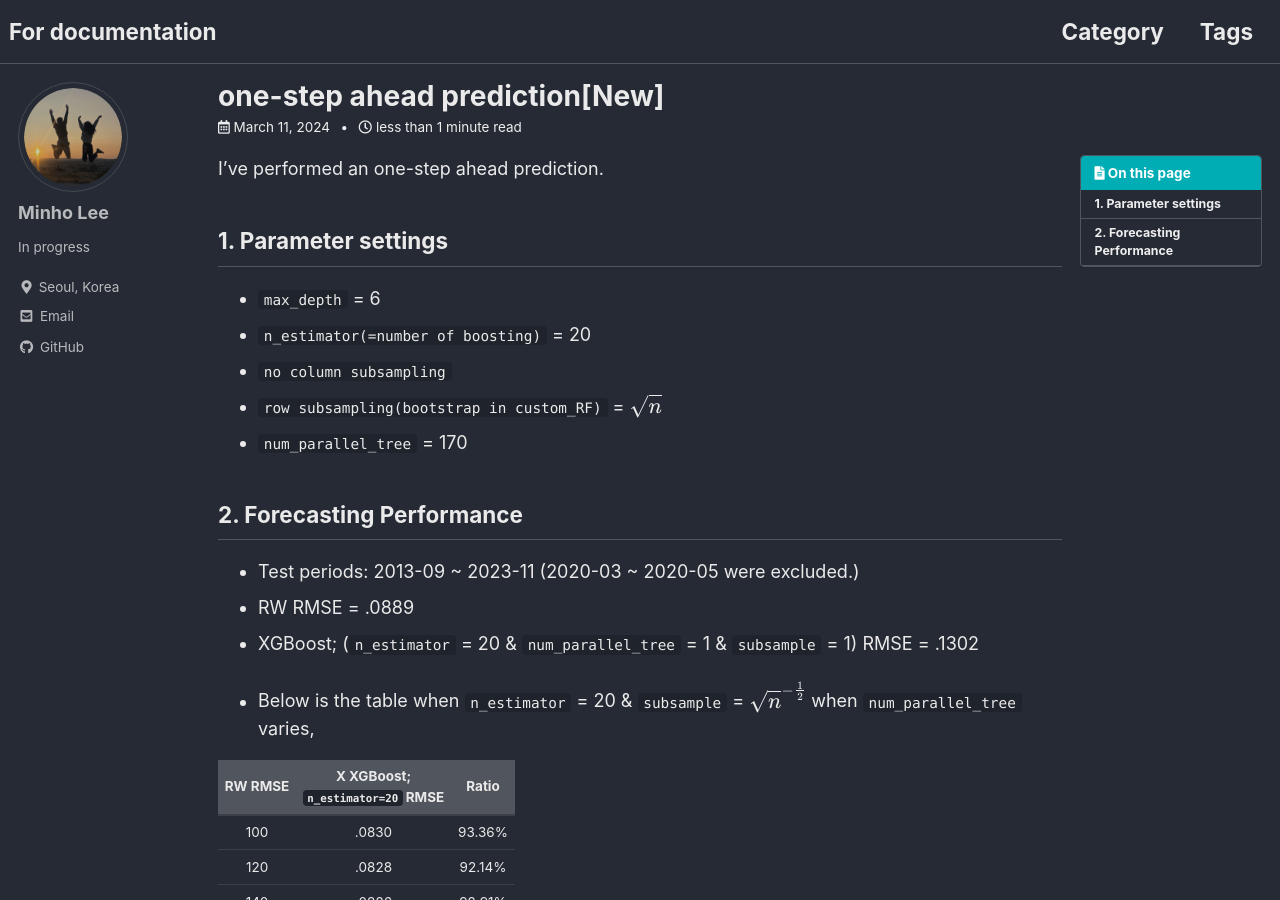
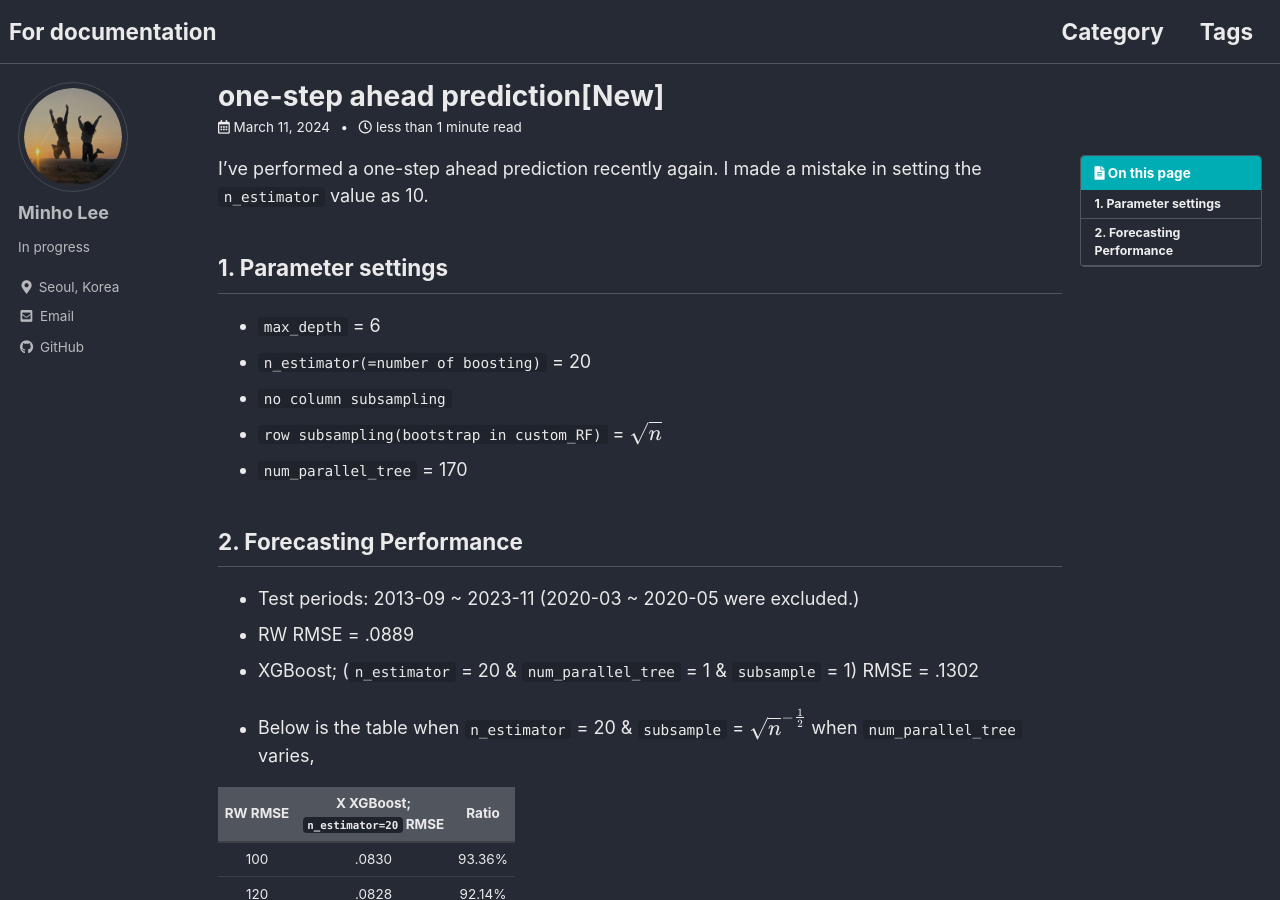
Before and after one commit to Inundata/Inundata.github.io, a Jekyll site: the page built from _posts/Oil/2024-03-11-onestep-ahead-prediction.md, in a window 1280 px wide and 900 px high. Built offline with Jekyll 4.4.1, drawn with Linux system fonts in a browser that asks for light colours; cached includes are drawn as plain includes; formulas are drawn with MathJax 3; comment, search, counter and statistics services are not loaded.

Commit message:
# fixed typo

```diff
--- a/_posts/Oil/2024-03-11-onestep-ahead-prediction.md
+++ b/_posts/Oil/2024-03-11-onestep-ahead-prediction.md
@@ -13,7 +13,7 @@ toc_sticky: true
 published: true
 ---
 
-I've performed an one-step ahead prediction.
+I've performed a one-step ahead prediction recently again. I made a mistake in setting the `n_estimator` value as 10.
 
 ## 1. Parameter settings
 - `max_depth` = 6
```
